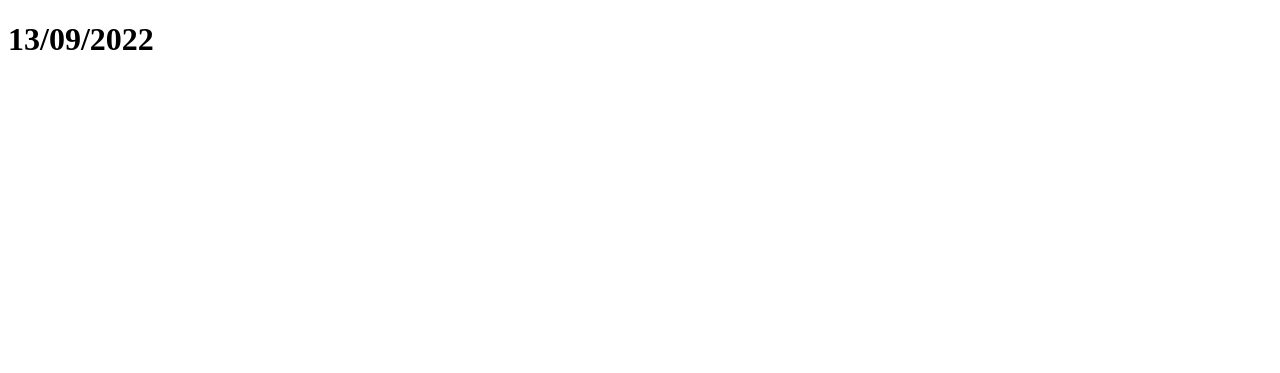
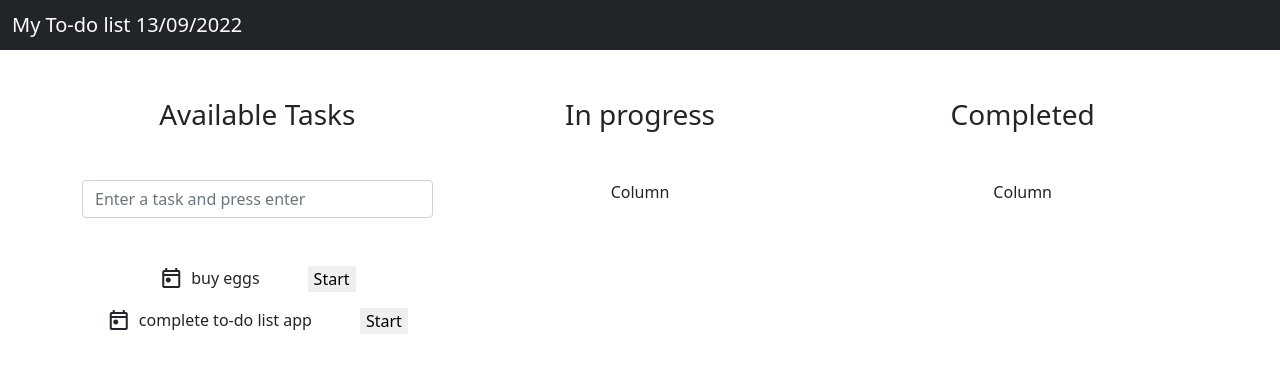
Before and after one commit to lasanthamudalige/todo-list-flask, a Flask app: page / in a window 1280 px wide. Before the commit the part shown is almost empty. Shown: the top 373 px of the page. Run offline with Flask 2, Linux system fonts and the light colour scheme; data comes from the database, SQL or seed files in the repository; both versions use the stored data as it was after the commit; some libraries are stand-ins or nearby versions.

Commit message:
added create db and complete new task table in index

```diff
--- a/main.py
+++ b/main.py
@@ -1,20 +1,73 @@
-from flask import Flask, render_template
+from flask import Flask, render_template, request, redirect
 from datetime import datetime
+from flask_sqlalchemy import SQLAlchemy
+
 
 app = Flask(__name__)
+app.config['SQLALCHEMY_DATABASE_URI'] = 'sqlite:///tasks.db'
+app.config['SQLALCHEMY_TRACK_MODIFICATIONS'] = False
+db = SQLAlchemy(app)
 
 
-# Current year
-# current_year = datetime.date.today().
-# current_month = datetime.date.today().month
-# current_day = datetime.date.today().day
+class new_task(db.Model):
+    id = db.Column(db.Integer, primary_key=True, unique=True)
+    task = db.Column(db.String(250), nullable=False)
+    time = db.Column(db.String(10), nullable=False)
+    date = db.Column(db.String(10), nullable=False)
+
+
+class incomplete_task(db.Model):
+    id = db.Column(db.Integer, primary_key=True, unique=True)
+    task = db.Column(db.String(250), nullable=False)
+    time = db.Column(db.String(10), nullable=False)
+    date = db.Column(db.String(10), nullable=False)
+    started = db.Column(db.String(10), nullable=False)
+    completed = db.Column(db.String(10), nullable=False)
+
+
+class complete_task(db.Model):
+    id = db.Column(db.Integer, primary_key=True, unique=True)
+    task = db.Column(db.String(250), nullable=False)
+    time = db.Column(db.String(10), nullable=False)
+    date = db.Column(db.String(10), nullable=False)
+    started = db.Column(db.String(10), nullable=False)
+    completed = db.Column(db.String(10), nullable=False)
+
+
+# db.create_all()
+
+# Current date
 date = datetime.today().strftime("%d/%m/%Y")
+time = datetime.today().strftime("%H:%M:%S")
 
 
 @app.route("/")
 def home():
-    print(date)
-    return render_template("index.html", date=date)
+    tasks = new_task.query.all()
+
+    # print(tasks[-1].name)
+    return render_template("index.html", date=date, tasks=new_task.query.all())
+
+
+@app.route("/add_task", methods=["GET", "POST"])
+def add_task():
+    if request.method == "POST":
+        task = request.form.get("new-task")
+        print(task, time, date)
+        task = new_task(task=task, time=time, date=date)
+        db.session.add(task)
+        db.session.commit()
+
+        return redirect("/")
+
+
+@app.route("/add_to_progress", methods=["GET", "POST"])
+def add_to_progress():
+    if request.method == "POST":
+        new_task = request.form.get("new-task")
+        print(new_task)
+
+        return redirect("/")
 
 
 if __name__ == "__main__":
--- a/templates/index.html
+++ b/templates/index.html
@@ -1,4 +1,38 @@
-{% extends "layout.html" %} {% block title %}My to-do-list {{date}}{% endblock
-%} {% block main %}
-<h1>{{date}}</h1>
+{% extends "layout.html" %}
+
+{% block title %}My to-do-list {{date}}{% endblock %}
+
+{% block main %}
+    <nav class="navbar navbar-dark bg-dark">
+        <div class="container-fluid">
+        <span class="navbar-brand mb-0 h1">My To-do list {{date}}</span>
+        </div>
+    </nav>
+
+    <div class="container mt-5">
+        <div class="row text-center">
+          <div class="col me-2">
+            <h3 class="mb-5">Available Tasks</h3>
+                <form action="/add_task" method="post">
+                    <div class="mb-5">
+                        <input type="text" class="form-control" name="new-task" placeholder="Enter a task and press enter" aria-describedby="addTask">
+                    </div>
+                </form>
+                <form action="/add_to_progress", method="post">
+                {% for task in tasks %}
+                  <p class="d-inline-flex align-content-between"><span class="material-symbols-outlined me-2">today</span>
+                    {{ task.task }} <button class="border-0 ms-5" type="submit">Start</button></p>
+                {% endfor %}
+              </form>
+          </div>
+          <div class="col">
+            <h3 class="mb-5">In progress</h3>
+            <p>Column</p>
+          </div>
+          <div class="col ms-2">
+            <h3 class="mb-5">Completed</h3>
+              <p>Column</p>
+          </div>
+        </div>
+      </div>
 {% endblock %}
--- a/templates/layout.html
+++ b/templates/layout.html
@@ -4,6 +4,16 @@
     <meta charset="UTF-8">
     <meta http-equiv="X-UA-Compatible" content="IE=edge">
     <meta name="viewport" content="width=device-width, initial-scale=1.0">
+    <!-- Bootstrap js -->
+    <link href="https://cdn.jsdelivr.net/npm/bootstrap@5.0.2/dist/css/bootstrap.min.css" rel="stylesheet" integrity="sha384-EVSTQN3/azprG1Anm3QDgpJLIm9Nao0Yz1ztcQTwFspd3yD65VohhpuuCOmLASjC" crossorigin="anonymous">
+    <!-- Bootstrap css -->
+    <script src="https://cdn.jsdelivr.net/npm/bootstrap@5.0.2/dist/js/bootstrap.bundle.min.js" integrity="sha384-MrcW6ZMFYlzcLA8Nl+NtUVF0sA7MsXsP1UyJoMp4YLEuNSfAP+JcXn/tWtIaxVXM" crossorigin="anonymous"></script>
+    <!-- Bootstrap icons -->
+    <link rel="stylesheet" href="https://cdn.jsdelivr.net/npm/bootstrap-icons@1.9.1/font/bootstrap-icons.css">
+    <!-- Google material icons -->
+    <link rel="stylesheet" href="https://fonts.googleapis.com/css2?family=Material+Symbols+Outlined:opsz,wght,FILL,GRAD@48,400,0,0" />
+    <!-- CSS -->
+    <link rel="stylesheet" href="static/css/styles.css">
     <title>{% block title %}{% endblock %}</title>
 </head>
 <body>
```
Also changed, not shown: tasks.db (added).
